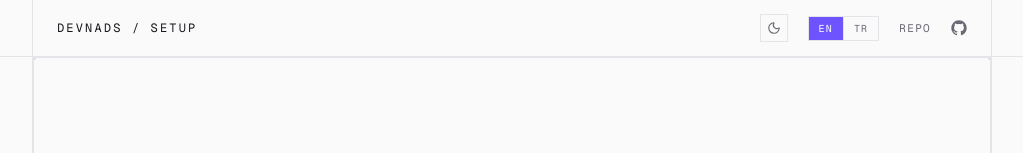
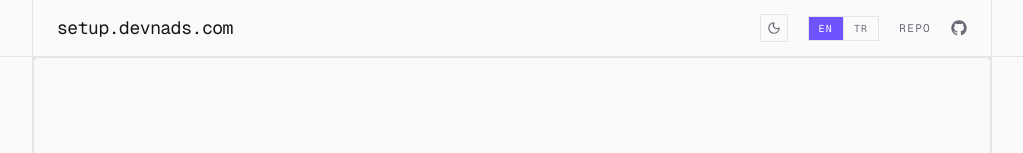
Before and after one commit to portdeveloper/setup-devnads-com, a Next.js app: page /en in a window 1280 px wide. Shown: the top 153 px of the page, without its empty margins (128-1151 px from the left). Built offline with nearby package versions, Linux system fonts and the light colour scheme.

Commit message:
Enlarge the header wordmark and use the full domain

```diff
--- a/src/components/site-header.tsx
+++ b/src/components/site-header.tsx
@@ -32,7 +32,7 @@ export function SiteHeader({
       <div className="frame flex h-14 items-center justify-between px-6">
         <Link
           href={`/${locale}`}
-          className="font-mono uppercase tracking-[0.18em] text-xs transition-colors hover:text-[var(--dim)]"
+          className="font-mono tracking-tight text-base md:text-lg transition-colors hover:text-[var(--dim)]"
           style={{ color: "var(--text)" }}
         >
           {dict.header.wordmark}
--- a/src/i18n/dictionaries/en.ts
+++ b/src/i18n/dictionaries/en.ts
@@ -11,7 +11,7 @@ export const en: Dictionary = {
       "One-command setup for Scaffold-ETH 2 (Foundry) workshops, pre-wired for Monad Testnet. Windows, macOS, and Linux.",
   },
   header: {
-    wordmark: "devnads / setup",
+    wordmark: "setup.devnads.com",
     repo: "Repo",
     githubAria: "GitHub",
   },
--- a/src/i18n/dictionaries/tr.ts
+++ b/src/i18n/dictionaries/tr.ts
@@ -11,7 +11,7 @@ export const tr: Dictionary = {
       "Monad Testnet'e önceden bağlı Scaffold-ETH 2 (Foundry) atölyeleri için tek komutluk kurulum. Windows, macOS ve Linux.",
   },
   header: {
-    wordmark: "devnads / setup",
+    wordmark: "setup.devnads.com",
     repo: "Repo",
     githubAria: "GitHub",
   },
```
